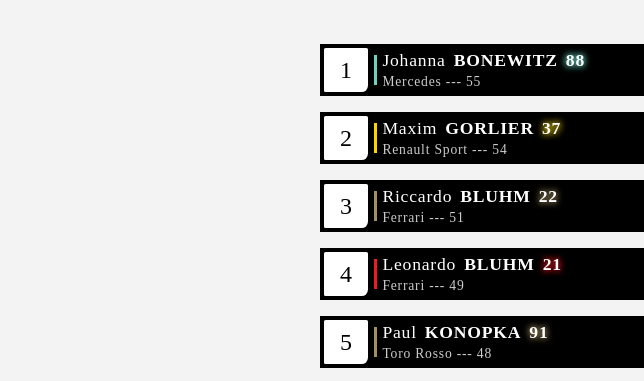
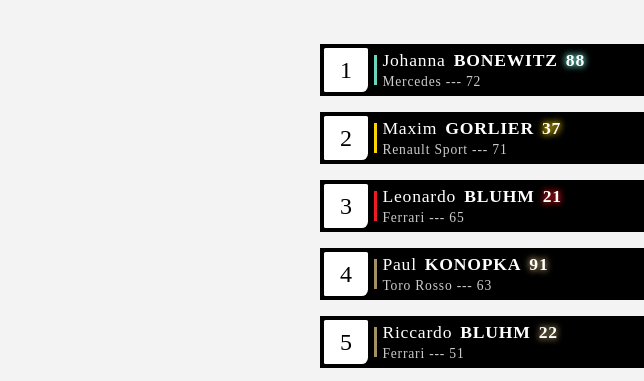
Before and after one commit to max-bricolo/F1-Bingo, a plain HTML site: page scoreboard.html in a window 1280 px wide. Shown: the part 120-501 px from the top of the page, 0-644 px from the left. Drawn offline with Linux system fonts and the light colour scheme; a web font is replaced by a local one.

Commit message:
Katar Post race score update

```diff
--- a/scoreboard.html
+++ b/scoreboard.html
@@ -46,7 +46,7 @@
                 "color": "mercedes",
                 "firstname": "Johanna",
                 "lastname": "Bonewitz",
-                "team": "Mercedes --- 55",
+                "team": "Mercedes --- 72",
                 "number": 88,
                 "abbreviation": "BON",
                 "flag": "ar"
@@ -62,7 +62,7 @@
                 "color": "renault",
                 "firstname": "Maxim",
                 "lastname": "Gorlier",
-                "team": "Renault Sport --- 54",
+                "team": "Renault Sport --- 71",
                 "number": 37,
                 "abbreviation": "GOR",
                 "flag": "fr"
@@ -75,12 +75,12 @@
                     "position": 3,
                     "state": "ontrack"
                 },
-                "color": "tororosso",
-                "firstname": "Riccardo",
+                "color": "ferrari",
+                "firstname": "Leonardo",
                 "lastname": "Bluhm",
-                "team": "Ferrari --- 51",
-                "number": 22,
-                "abbreviation": "RIC",
+                "team": "Ferrari --- 65",
+                "number": 21,
+                "abbreviation": "BLU",
                 "flag": "it"
             };
 
@@ -91,13 +91,13 @@
                     "position": 4,
                     "state": "ontrack"
                 },
-                "color": "ferrari",
-                "firstname": "Leonardo",
-                "lastname": "Bluhm",
-                "team": "Ferrari --- 49",
-                "number": 21,
-                "abbreviation": "BLU",
-                "flag": "it"
+                "color": "tororosso",
+                "firstname": "Paul",
+                "lastname": "Konopka",
+                "team": "Toro Rosso --- 63",
+                "number": 91,
+                "abbreviation": "KON",
+                "flag": "rs"
             };
 
             new Nameplate(driver).Create(document.querySelector(".container"));
@@ -108,12 +108,12 @@
                     "state": "ontrack"
                 },
                 "color": "tororosso",
-                "firstname": "Paul",
-                "lastname": "Konopka",
-                "team": "Toro Rosso --- 48",
-                "number": 91,
-                "abbreviation": "KON",
-                "flag": "rs"
+                "firstname": "Riccardo",
+                "lastname": "Bluhm",
+                "team": "Ferrari --- 51",
+                "number": 22,
+                "abbreviation": "RIC",
+                "flag": "it"
             };
 
             new Nameplate(driver).Create(document.querySelector(".container"));
```
Also changed, not shown: index.html (+2 -15 lines).
